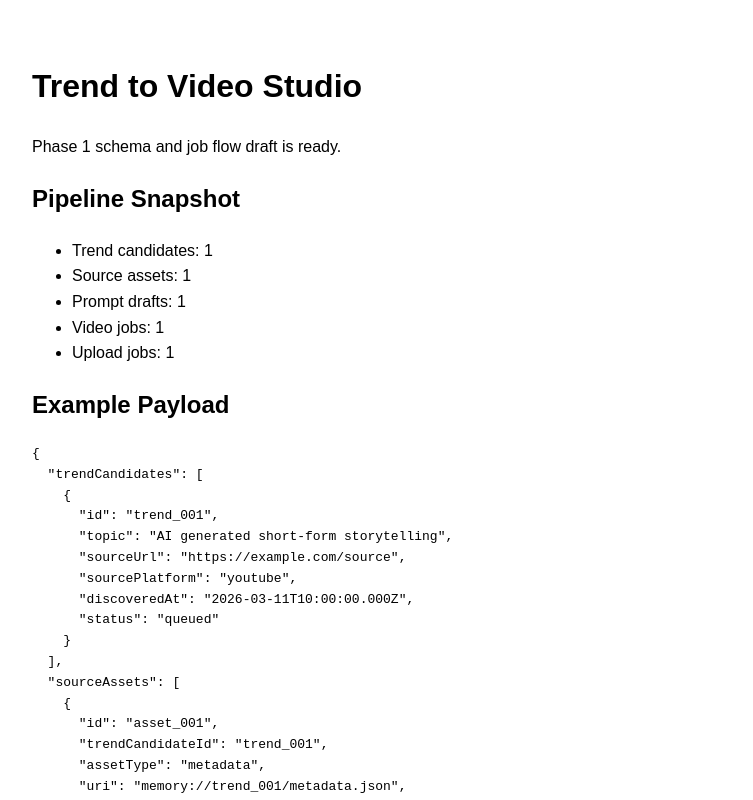
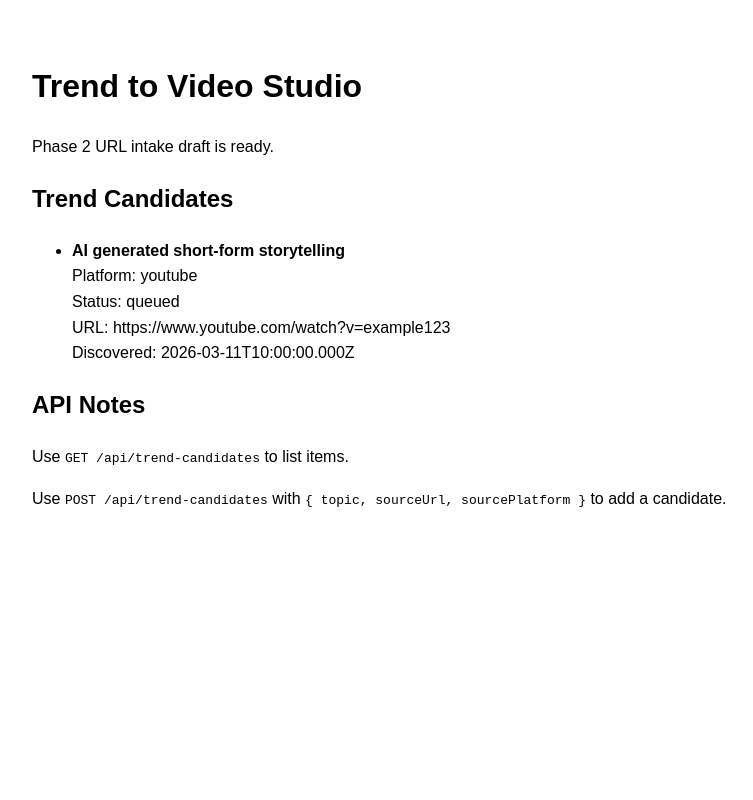
Before and after one commit to openclawsean024-create/trend-to-video-studio, a Next.js app in the folder apps/web/: page / in a window 1280 px wide. Shown: the top 800 px of the page, without its empty margins (8-761 px from the left). Built offline with nearby package versions, Linux system fonts and the light colour scheme.

Commit message:
Implement Phase 2 trend candidate intake

```diff
--- a/apps/web/app/api/health/route.ts
+++ b/apps/web/app/api/health/route.ts
@@ -4,6 +4,6 @@ export async function GET() {
   return NextResponse.json({
     ok: true,
     service: 'web',
-    phase: 0,
+    phase: 2,
   });
 }
--- /dev/null
+++ b/apps/web/app/api/trend-candidates/route.ts
@@ -0,0 +1,34 @@
+import { createTrendCandidate, listTrendCandidates } from '@trend-to-video-studio/core';
+import { NextRequest, NextResponse } from 'next/server';
+
+export async function GET() {
+  return NextResponse.json({
+    ok: true,
+    items: listTrendCandidates(),
+  });
+}
+
+export async function POST(request: NextRequest) {
+  const body = await request.json();
+
+  if (!body?.topic || !body?.sourceUrl) {
+    return NextResponse.json(
+      {
+        ok: false,
+        error: 'topic and sourceUrl are required',
+      },
+      { status: 400 },
+    );
+  }
+
+  const created = createTrendCandidate({
+    topic: String(body.topic),
+    sourceUrl: String(body.sourceUrl),
+    sourcePlatform: body.sourcePlatform === 'shorts' ? 'shorts' : body.sourcePlatform === 'manual' ? 'manual' : 'youtube',
+  });
+
+  return NextResponse.json({
+    ok: true,
+    item: created,
+  });
+}
--- a/apps/web/app/page.tsx
+++ b/apps/web/app/page.tsx
@@ -1,25 +1,32 @@
-import { exampleSnapshot } from '@trend-to-video-studio/core';
+import { listTrendCandidates } from '@trend-to-video-studio/core';
 
 export default function HomePage() {
+  const trendCandidates = listTrendCandidates();
+
   return (
     <main style={{ fontFamily: 'Arial, sans-serif', padding: 32, lineHeight: 1.6 }}>
       <h1>Trend to Video Studio</h1>
-      <p>Phase 1 schema and job flow draft is ready.</p>
+      <p>Phase 2 URL intake draft is ready.</p>
 
       <section>
-        <h2>Pipeline Snapshot</h2>
+        <h2>Trend Candidates</h2>
         <ul>
-          <li>Trend candidates: {exampleSnapshot.trendCandidates.length}</li>
-          <li>Source assets: {exampleSnapshot.sourceAssets.length}</li>
-          <li>Prompt drafts: {exampleSnapshot.promptDrafts.length}</li>
-          <li>Video jobs: {exampleSnapshot.videoJobs.length}</li>
-          <li>Upload jobs: {exampleSnapshot.uploadJobs.length}</li>
+          {trendCandidates.map((candidate) => (
+            <li key={candidate.id} style={{ marginBottom: 16 }}>
+              <strong>{candidate.topic}</strong>
+              <div>Platform: {candidate.sourcePlatform}</div>
+              <div>Status: {candidate.status}</div>
+              <div>URL: {candidate.sourceUrl}</div>
+              <div>Discovered: {candidate.discoveredAt}</div>
+            </li>
+          ))}
         </ul>
       </section>
 
       <section>
-        <h2>Example Payload</h2>
-        <pre>{JSON.stringify(exampleSnapshot, null, 2)}</pre>
+        <h2>API Notes</h2>
+        <p>Use <code>GET /api/trend-candidates</code> to list items.</p>
+        <p>Use <code>POST /api/trend-candidates</code> with <code>{'{ topic, sourceUrl, sourcePlatform }'}</code> to add a candidate.</p>
       </section>
     </main>
   );
--- a/packages/core/src/index.ts
+++ b/packages/core/src/index.ts
@@ -7,6 +7,12 @@ export type TrendCandidate = {
   sourcePlatform: 'youtube' | 'shorts' | 'manual';
   discoveredAt: string;
   status: JobStatus;
+};
+
+export type CreateTrendCandidateInput = {
+  topic: string;
+  sourceUrl: string;
+  sourcePlatform: TrendCandidate['sourcePlatform'];
 };
 
 export type SourceAsset = {
@@ -54,7 +60,7 @@ export type ProjectSnapshot = {
 export const exampleTrendCandidate: TrendCandidate = {
   id: 'trend_001',
   topic: 'AI generated short-form storytelling',
-  sourceUrl: 'https://example.com/source',
+  sourceUrl: 'https://www.youtube.com/watch?v=example123',
   sourcePlatform: 'youtube',
   discoveredAt: new Date('2026-03-11T10:00:00Z').toISOString(),
   status: 'queued',
@@ -101,3 +107,27 @@ export const exampleSnapshot: ProjectSnapshot = {
   videoJobs: [exampleVideoJob],
   uploadJobs: [exampleUploadJob],
 };
+
+const inMemoryTrendCandidates: TrendCandidate[] = [exampleTrendCandidate];
+
+export function listTrendCandidates(): TrendCandidate[] {
+  return [...inMemoryTrendCandidates].sort((a, b) => b.discoveredAt.localeCompare(a.discoveredAt));
+}
+
+export function createTrendCandidate(input: CreateTrendCandidateInput): TrendCandidate {
+  const created: TrendCandidate = {
+    id: `trend_${Date.now()}`,
+    topic: input.topic,
+    sourceUrl: input.sourceUrl,
+    sourcePlatform: input.sourcePlatform,
+    discoveredAt: new Date().toISOString(),
+    status: 'queued',
+  };
+
+  inMemoryTrendCandidates.unshift(created);
+  return created;
+}
+
+export function listQueuedTrendCandidates(): TrendCandidate[] {
+  return inMemoryTrendCandidates.filter((candidate) => candidate.status === 'queued');
+}
```
Also changed, not shown: 1 other file (tests, documents, lock files or other folders).
